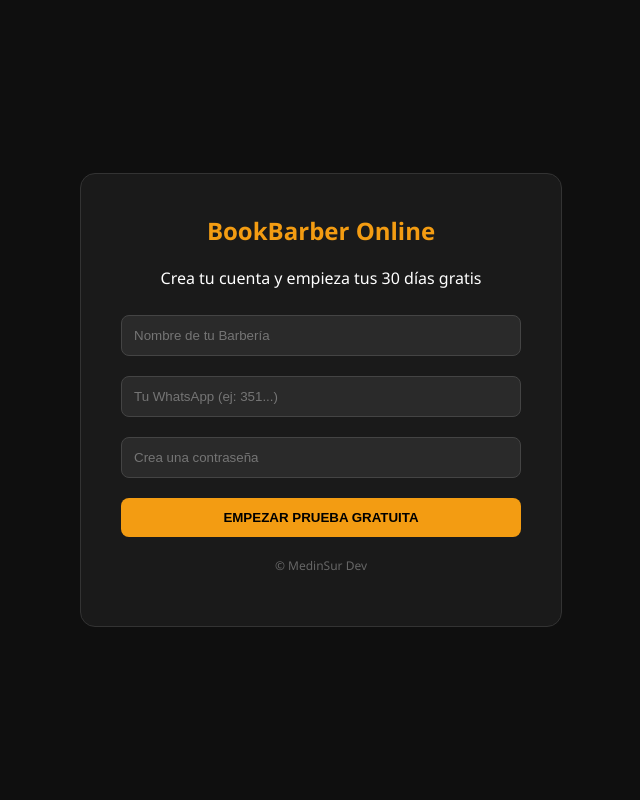
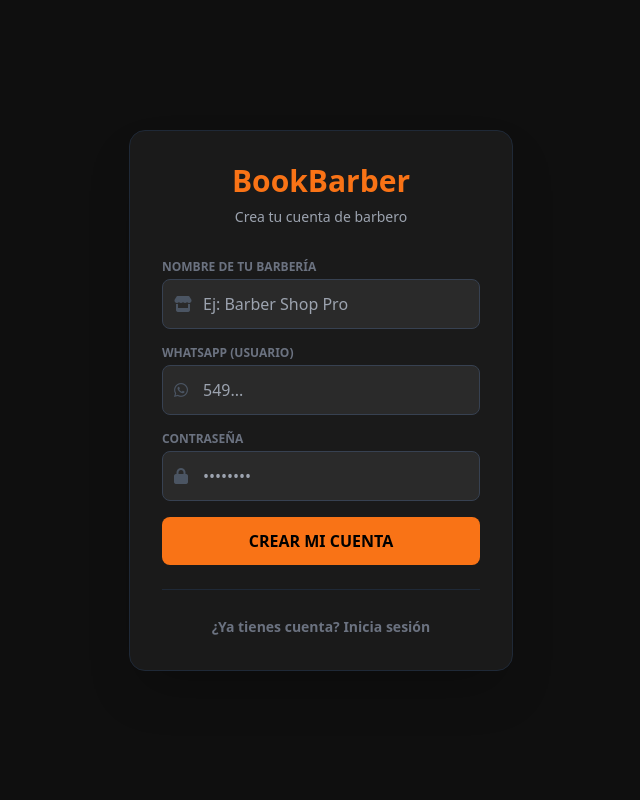
Before and after one commit to ventasmedinsur19-tech/bookbarber-v2, a Node server app: page /registro in a window 1280 px wide. Shown: the whole page, without its empty margins (319-959 px from the left). Run offline with Node 20, Linux system fonts and the light colour scheme; some libraries are stand-ins or nearby versions.

Commit message:
Update registro.ejs

```diff
--- a/views/registro.ejs
+++ b/views/registro.ejs
@@ -3,26 +3,51 @@
 <head>
     <meta charset="UTF-8">
     <meta name="viewport" content="width=device-width, initial-scale=1.0">
-    <title>Registro - BookBarber Online</title>
-    <style>
-        body { font-family: 'Segoe UI', Tahoma, Geneva, Verdana, sans-serif; background: #0f0f0f; color: #fff; display: flex; justify-content: center; align-items: center; height: 100vh; margin: 0; }
-        .reg-card { background: #1a1a1a; padding: 40px; border-radius: 15px; border: 1px solid #333; width: 100%; max-width: 400px; text-align: center; }
-        input { width: 100%; padding: 12px; margin: 10px 0; background: #2a2a2a; border: 1px solid #444; color: white; border-radius: 8px; box-sizing: border-box; }
-        button { width: 100%; padding: 12px; background: #f39c12; border: none; color: black; font-weight: bold; border-radius: 8px; cursor: pointer; margin-top: 10px; }
-        .logo { font-size: 24px; color: #f39c12; margin-bottom: 20px; font-weight: bold; }
-    </style>
+    <title>Registro | BookBarber</title>
+    <script src="https://cdn.tailwindcss.com"></script>
+    <link rel="stylesheet" href="https://cdnjs.cloudflare.com/ajax/libs/font-awesome/6.0.0/css/all.min.css">
+    <style>body { background-color: #0f0f0f; }</style>
 </head>
-<body>
-    <div class="reg-card">
-        <div class="logo">BookBarber Online</div>
-        <p>Crea tu cuenta y empieza tus 30 días gratis</p>
-        <form action="/auth/registro" method="POST">
-            <input type="text" name="nombre_barberia" placeholder="Nombre de tu Barbería" required>
-            <input type="text" name="whatsapp" placeholder="Tu WhatsApp (ej: 351...)" required>
-            <input type="password" name="password" placeholder="Crea una contraseña" required>
-            <button type="submit">EMPEZAR PRUEBA GRATUITA</button>
+<body class="flex items-center justify-center min-h-screen p-6">
+    <div class="w-full max-w-sm bg-[#1a1a1a] p-8 rounded-2xl border border-gray-800 shadow-2xl">
+        <div class="text-center mb-8">
+            <h1 class="text-3xl font-bold text-orange-500">BookBarber</h1>
+            <p class="text-gray-400 text-sm mt-2">Crea tu cuenta de barbero</p>
+        </div>
+
+        <form action="/auth/registro" method="POST" class="space-y-4">
+            <div>
+                <label class="block text-xs text-gray-500 mb-1 uppercase font-bold">Nombre de tu Barbería</label>
+                <div class="relative">
+                    <span class="absolute inset-y-0 left-3 flex items-center text-gray-600"><i class="fas fa-store"></i></span>
+                    <input type="text" name="nombre_barberia" placeholder="Ej: Barber Shop Pro" required class="w-full bg-[#2a2a2a] border border-gray-700 rounded-lg p-3 pl-10 text-white outline-none focus:border-orange-500">
+                </div>
+            </div>
+
+            <div>
+                <label class="block text-xs text-gray-500 mb-1 uppercase font-bold">WhatsApp (Usuario)</label>
+                <div class="relative">
+                    <span class="absolute inset-y-0 left-3 flex items-center text-gray-600"><i class="fab fa-whatsapp"></i></span>
+                    <input type="text" name="whatsapp" placeholder="549..." required class="w-full bg-[#2a2a2a] border border-gray-700 rounded-lg p-3 pl-10 text-white outline-none focus:border-orange-500">
+                </div>
+            </div>
+
+            <div>
+                <label class="block text-xs text-gray-500 mb-1 uppercase font-bold">Contraseña</label>
+                <div class="relative">
+                    <span class="absolute inset-y-0 left-3 flex items-center text-gray-600"><i class="fas fa-lock"></i></span>
+                    <input type="password" name="password" placeholder="••••••••" required class="w-full bg-[#2a2a2a] border border-gray-700 rounded-lg p-3 pl-10 text-white outline-none focus:border-orange-500">
+                </div>
+            </div>
+
+            <button type="submit" class="w-full bg-orange-500 hover:bg-orange-600 text-black font-extrabold py-3 rounded-lg transition-all transform active:scale-95 mt-2">
+                CREAR MI CUENTA
+            </button>
         </form>
-        <p style="font-size: 12px; color: #666; margin-top: 20px;">&copy; MedinSur Dev</p>
+
+        <div class="mt-6 text-center border-t border-gray-800 pt-6">
+            <a href="/login" class="text-gray-500 hover:text-orange-500 text-sm font-bold">¿Ya tienes cuenta? Inicia sesión</a>
+        </div>
     </div>
 </body>
 </html>
```
